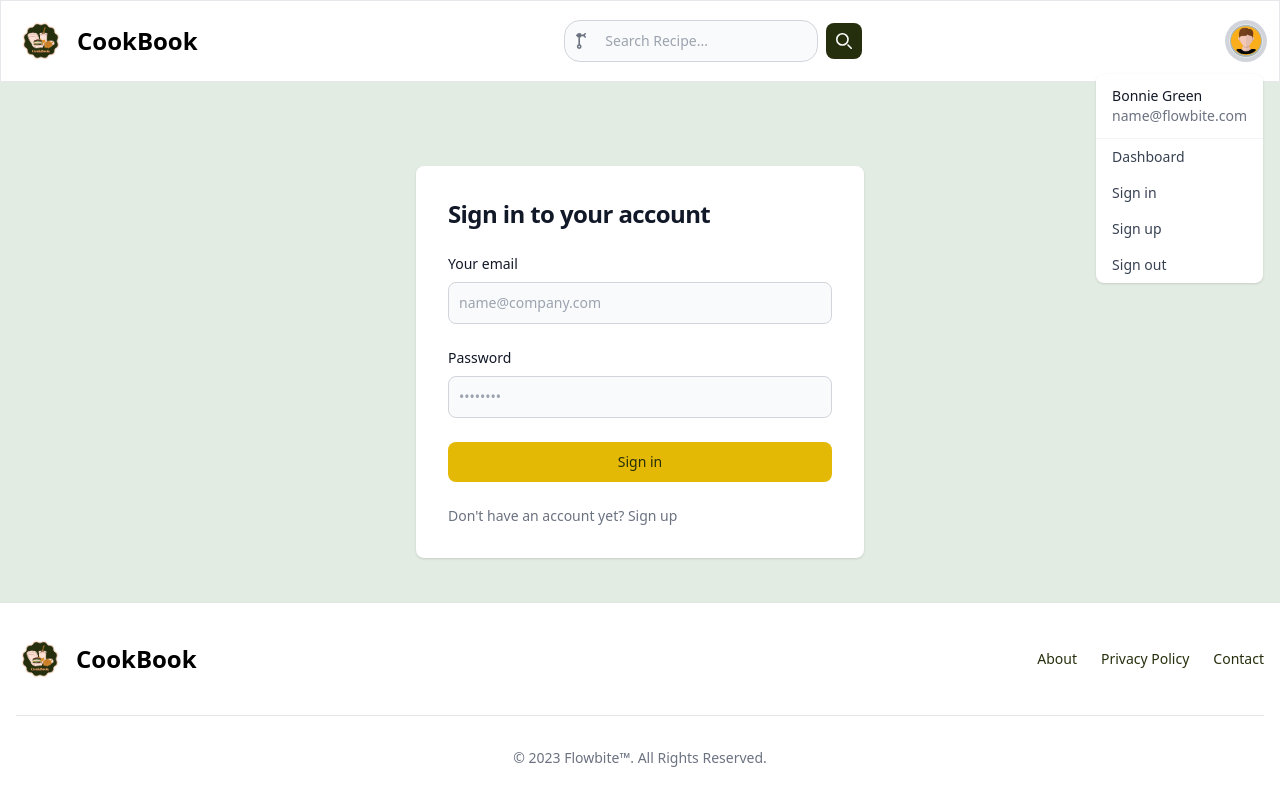
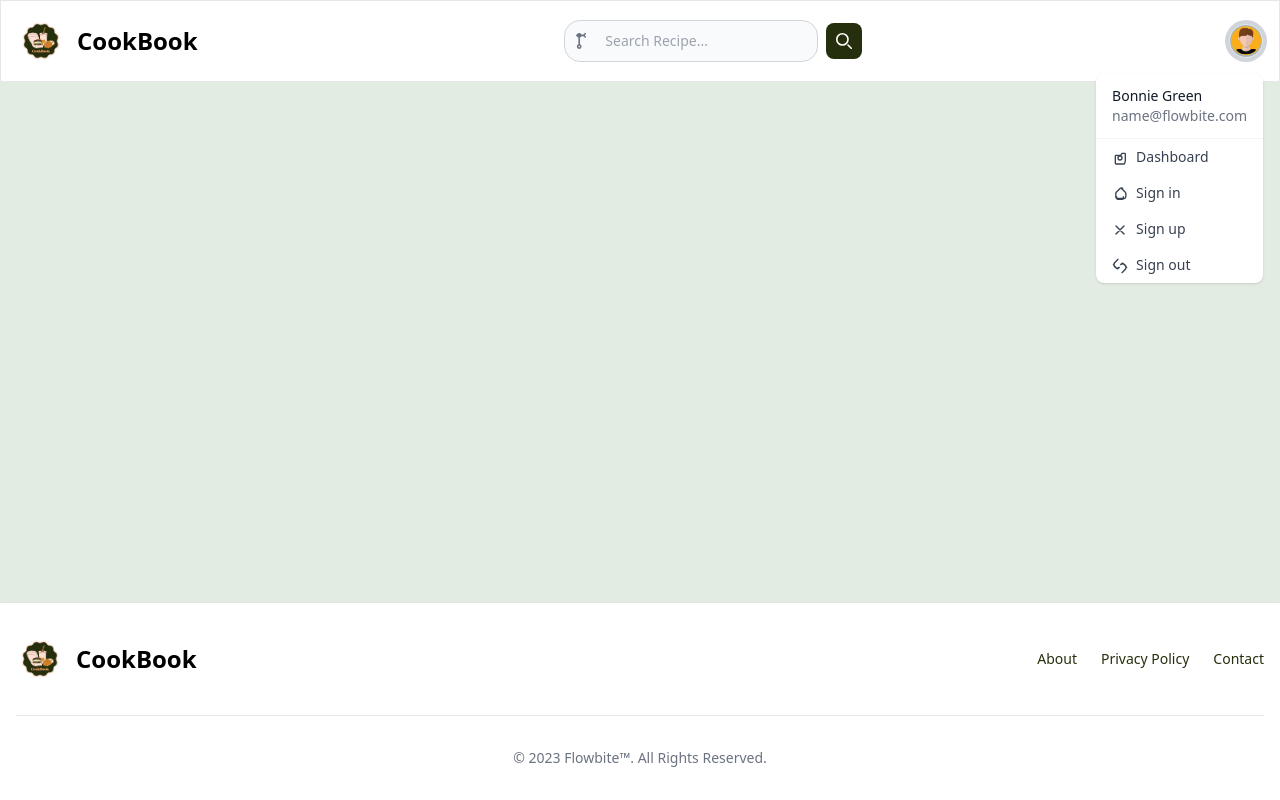
Before and after one commit to Naeemi7/CookBook, a React (Vite) app in the folder frontend/: page / in a window 1280 px wide. Both pictures are taken after a click on the button "Open user menu". Built offline with nearby package versions, Linux system fonts and the light colour scheme.

Commit message:
bug fixed

```diff
--- a/frontend/src/App.jsx
+++ b/frontend/src/App.jsx
@@ -1,3 +1,4 @@
+import { BrowserRouter, Route, Routes } from "react-router-dom";
 import Navbar from "./components/Navbar";
 import Footer from "./components/Footer";
 import Register from "./pages/Register";
@@ -6,10 +7,15 @@ import Login from "./pages/Login";
 function App() {
   return (
     <>
-      <Navbar />
-      {/*  <Register /> */}
-      <Login />
-      <Footer />
+      <BrowserRouter>
+        <Navbar />
+        <Routes>
+          <Route path="/login" element={<Login />} />
+          <Route path="/register" element={<Register />} />
+        </Routes>
+
+        <Footer />
+      </BrowserRouter>
     </>
   );
 }
--- a/frontend/src/components/Navbar.jsx
+++ b/frontend/src/components/Navbar.jsx
@@ -1,4 +1,6 @@
 import { useState } from "react";
+import { NavLink } from "react-router-dom";
+
 import guestProfile from "../assets/images/navbar/profile.png";
 import logo from "../assets/images/navbar/logo.png";
 
@@ -50,7 +52,7 @@ const Navbar = () => {
           <div className="relative w-full">
             <div className="absolute inset-y-0 left-0 flex items-center pl-3 pointer-events-none">
               <svg
-                className="w-4 h-4 text-gray-500 dark:text-"
+                className="w-4 h-4 text-gray-500 dark:text-gray-400"
                 aria-hidden="true"
                 xmlns="http://www.w3.org/2000/svg"
                 fill="none"
@@ -75,7 +77,7 @@ const Navbar = () => {
           </div>
           <button
             type="submit"
-            className="p-2.5 ml-2 text-sm font-medium text-white bg-cards rounded-lg  hover:bg-button focus:ring-2 focus:outline-none focus:ring-cards dark:bg- dark:hover-bg-cards"
+            className="p-2.5 ml-2 text-sm font-medium text-white bg-cards rounded-lg  hover:bg-button focus:ring-2 focus:outline-none focus:ring-cards dark:bg-cards dark:hover-bg-cards"
           >
             <svg
               className="w-4 h-4"
@@ -123,36 +125,110 @@ const Navbar = () => {
 
               <ul>
                 <li>
-                  <a
-                    href="#"
-                    className="block px-4 py-2 text-sm text-gray-700 hover:bg-button dark:hover-bg-gray-600 dark:text-gray-200 dark:hover-text-white rounded-lg"
+                  <NavLink
+                    to="/dashboard"
+                    className="block px-4 py-2 text-sm text-gray-700 hover:bg-cards dark:hover-bg-gray-600 dark:text-gray-200 dark:hover-text-white rounded-lg"
                   >
+                    <svg
+                      className="w-4 h-4 inline mr-2"
+                      xmlns="http://www.w3.org/2000/svg"
+                      fill="none"
+                      viewBox="0 0 24 24"
+                      stroke="currentColor"
+                    >
+                      <path
+                        strokeLinecap="round"
+                        strokeLinejoin="round"
+                        strokeWidth="2"
+                        d="M15 12a3 3 0 11-6 0 3 3 0 016 0z"
+                      />
+                      <path
+                        strokeLinecap="round"
+                        strokeLinejoin="round"
+                        strokeWidth="2"
+                        d="M19 20a1 1 0 01-1 1H6a1 1 0 01-1-1V9a1 1 0 011-1h7l2-3h4a1 1 0 011 1v10z"
+                      />
+                    </svg>
                     Dashboard
-                  </a>
+                  </NavLink>
                 </li>
                 <li>
-                  <a
-                    href="#"
-                    className="block px-4 py-2 text-sm text-gray-700 hover:bg-button dark:hover-bg-gray-600 dark:text-gray-200 dark:hover-text-white rounded-lg"
+                  <NavLink
+                    to="/login"
+                    className="block px-4 py-2 text-sm text-gray-700 hover:bg-cards dark:hover-bg-gray-600 dark:text-gray-200 dark:hover-text-white rounded-lg"
                   >
+                    <svg
+                      className="w-4 h-4 inline mr-2"
+                      xmlns="http://www.w3.org/2000/svg"
+                      fill="none"
+                      viewBox="0 0 24 24"
+                      stroke="currentColor"
+                    >
+                      <path
+                        strokeLinecap="round"
+                        strokeLinejoin="round"
+                        strokeWidth="2"
+                        d="M16 3.51a2.5 2.5 0 00-3.54 0l-6 6a2.5 2.5 0 00-.73 1.77v5a2.5 2.5 0 002.5 2.5h10a2.5 2.5 0 002.5-2.5v-5a2.5 2.5 0 00-.73-1.77l-6-6z"
+                      />
+                      <path
+                        strokeLinecap="round"
+                        strokeLinejoin="round"
+                        strokeWidth="2"
+                        d="M17 16v2a2 2 0 01-2 2H9a2 2 0 01-2-2v-2"
+                      />
+                    </svg>
                     Sign in
-                  </a>
+                  </NavLink>
                 </li>
                 <li>
-                  <a
-                    href="#"
-                    className="block px-4 py-2 text-sm text-gray-700 hover:bg-button dark:hover-bg-gray-600 dark:text-gray-200 dark:hover-text-white rounded-lg"
+                  <NavLink
+                    to="/register"
+                    className="block px-4 py-2 text-sm text-gray-700 hover:bg-cards dark:hover-bg-gray-600 dark:text-gray-200 dark:hover-text-white rounded-lg"
                   >
+                    <svg
+                      className="w-4 h-4 inline mr-2"
+                      xmlns="http://www.w3.org/2000/svg"
+                      fill="none"
+                      viewBox="0 0 24 24"
+                      stroke="currentColor"
+                    >
+                      <path
+                        strokeLinecap="round"
+                        strokeLinejoin="round"
+                        strokeWidth="2"
+                        d="M6 18L18 6M6 6l12 12"
+                      />
+                    </svg>
                     Sign up
-                  </a>
+                  </NavLink>
                 </li>
                 <li>
-                  <a
-                    href="#"
-                    className="block px-4 py-2 text-sm text-gray-700 hover:bg-button dark:hover-bg-gray-600 dark:text-gray-200 dark:hover-text-white rounded-lg"
+                  <NavLink
+                    to="/logout"
+                    className="block px-4 py-2 text-sm text-gray-700 hover:bg-cards dark:hover-bg-gray-600 dark:text-gray-200 dark:hover-text-white rounded-lg"
                   >
+                    <svg
+                      className="w-4 h-4 inline mr-2"
+                      xmlns="http://www.w3.org/2000/svg"
+                      fill="none"
+                      viewBox="0 0 24 24"
+                      stroke="currentColor"
+                    >
+                      <path
+                        strokeLinecap="round"
+                        strokeLinejoin="round"
+                        strokeWidth="2"
+                        d="M9 2l-5 5a5 5 0 007 7l-1.414 1.414a2 2 0 01-2.828 0L2 10"
+                      />
+                      <path
+                        strokeLinecap="round"
+                        strokeLinejoin="round"
+                        strokeWidth="2"
+                        d="M15 22l5-5a5 5 0 00-7-7l1.414-1.414a2 2 0 012.828 0L22 14"
+                      />
+                    </svg>
                     Sign out
-                  </a>
+                  </NavLink>
                 </li>
               </ul>
             </div>
@@ -162,7 +238,7 @@ const Navbar = () => {
         {/* Burger Menu Button */}
         <button
           type="button"
-          className="inline-flex items-center  p-2 w-10 h-10 justify-center text-sm text-gray-00 rounded-lg md:hidden hover-bg-gray-100 focus-outline-none focus-ring-2 focus-ring-gray-200 dark-text-gray-400 dark-hover-bg-gray-700 dark-focus-ring-gray-600"
+          className="inline-flex items-center p-2 w-10 h-10 justify-center text-sm text-gray-00 rounded-lg md:hidden hover-bg-gray-100 focus-outline-none focus-ring-2 focus-ring-gray-200 dark-text-gray-400 dark-hover-bg-gray-700 dark-focus-ring-gray-600"
           onClick={() => setMenuOpen(!isMenuOpen)}
         >
           <span className="sr-only">Open main menu</span>
```
